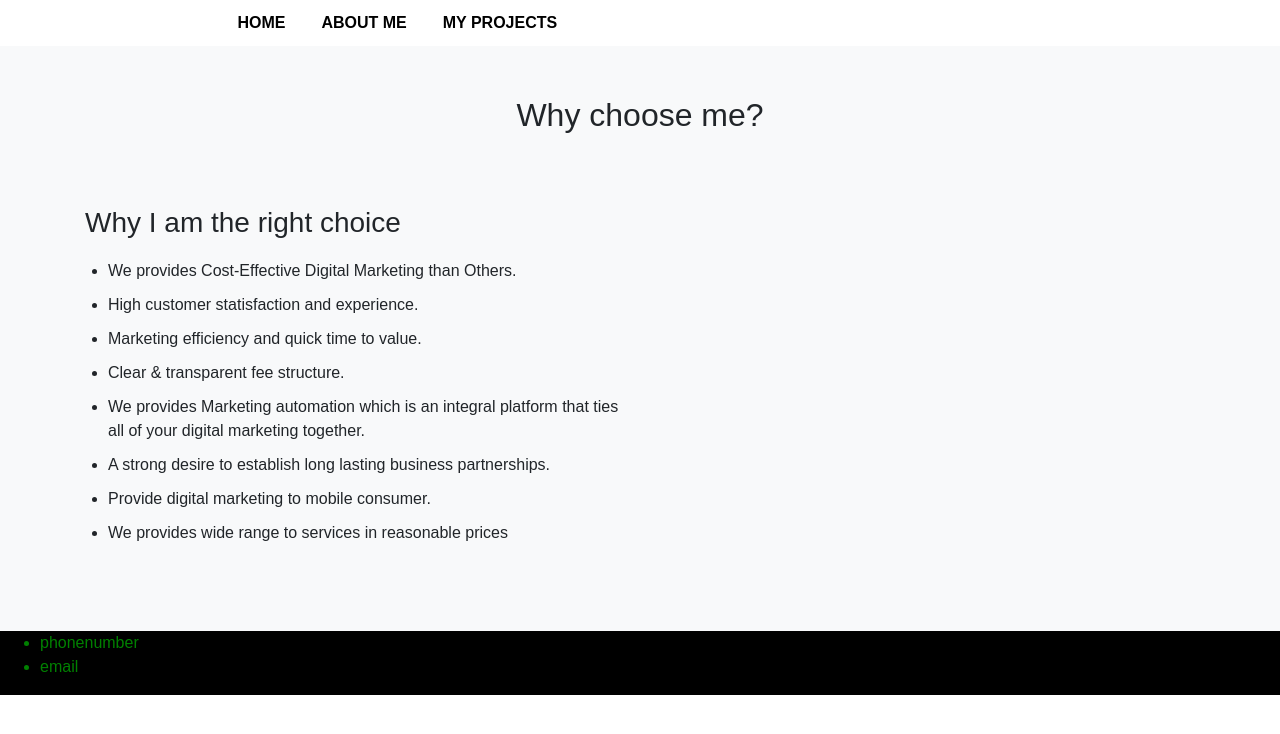
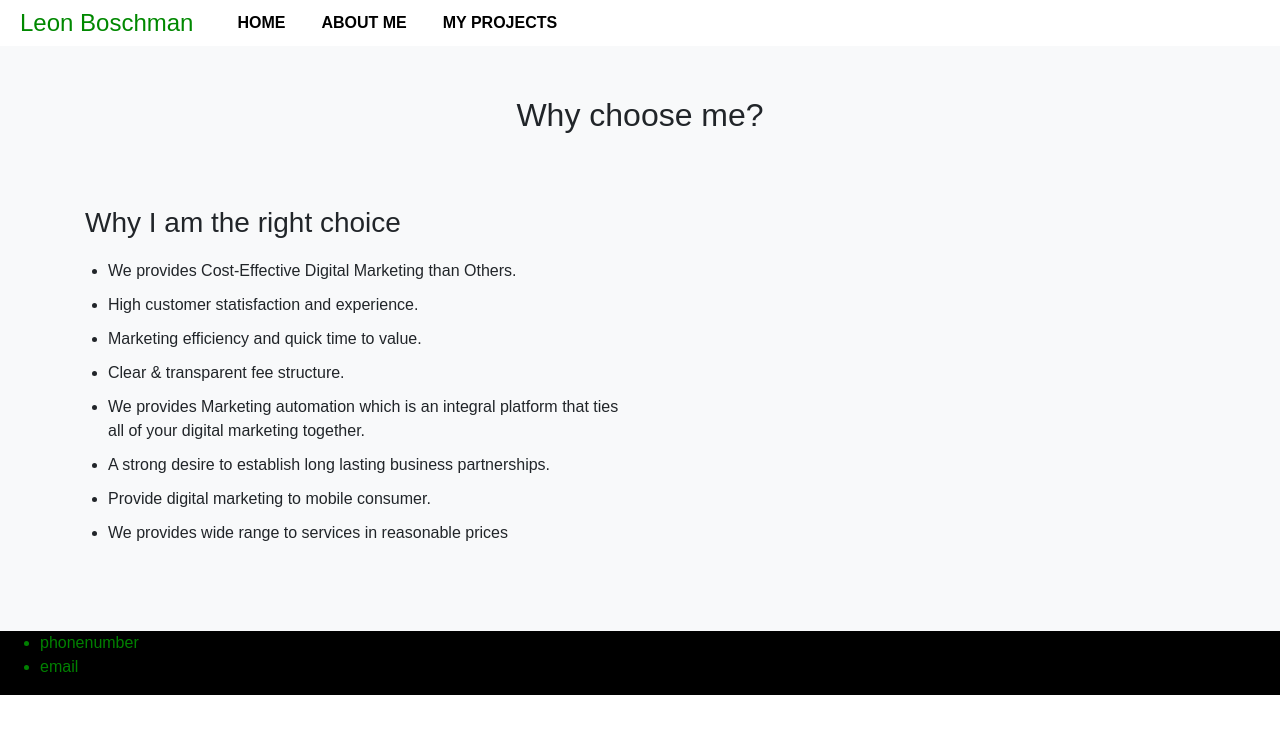
Before and after one commit to lboschman/lboschman.github.io, a Svelte app: page / in a window 1280 px wide. Shown: the top 734 px of the page. Built offline with nearby package versions, Linux system fonts and the light colour scheme.

Commit message:
Change color of brand text

```diff
--- a/src/Components/Navbar/Navbar.svelte
+++ b/src/Components/Navbar/Navbar.svelte
@@ -32,6 +32,10 @@
 </section>
 
 <style>
+  .navbar-brand {
+    color: #080
+  }
+
     #nav-bar {
       position: sticky;
       top: 0;
```
